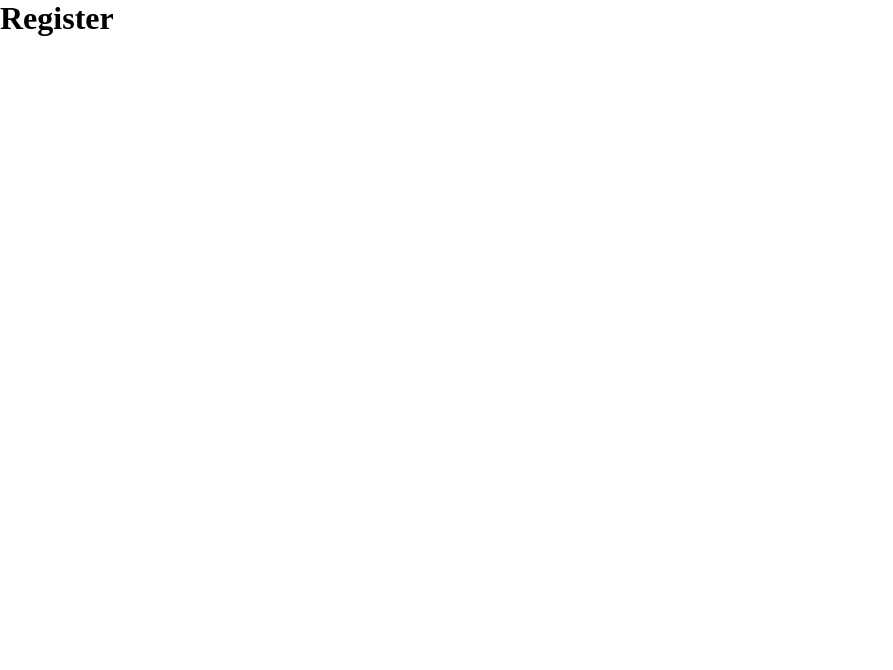
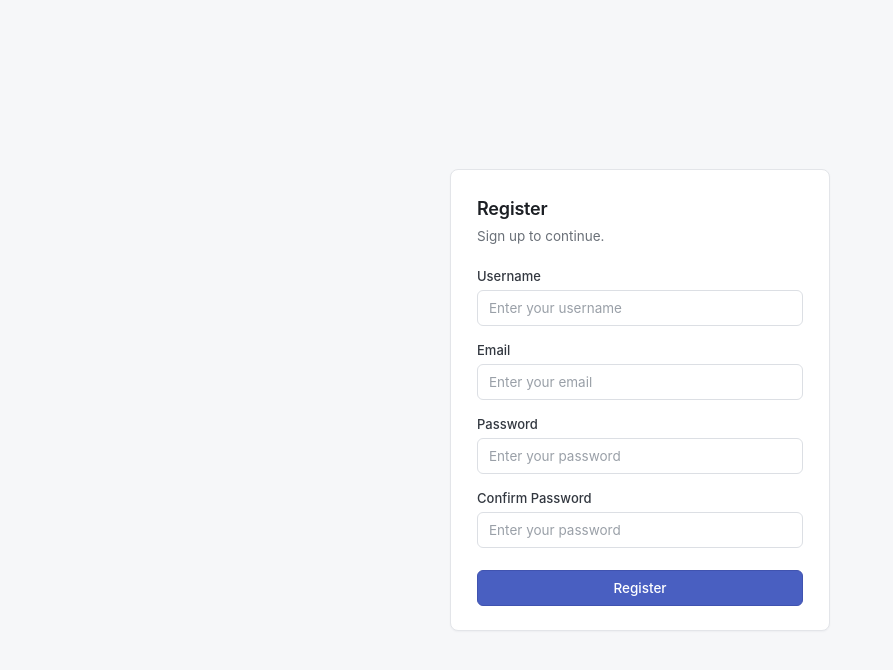
Before and after one commit to adeeltahirdev/MiniProjectManager, a React (Vite) app: page /register in a window 1280 px wide. Shown: the top 670 px of the page, without its empty margins (0-893 px from the left). Built offline with nearby package versions, Linux system fonts and the light colour scheme.

Commit message:
Created registration page and handled form submission on the page

```diff
--- a/src/pages/Register.jsx
+++ b/src/pages/Register.jsx
@@ -1,7 +1,113 @@
+import { useState } from "react";
+import { useAuth } from "../context/AuthContext";
+import { useNavigate } from "react-router-dom";
 
 function Register() {
+
+    const {loading, register} = useAuth()
+
+    const [email, setEmail] = useState('')
+    const [password, setPassword] = useState('')
+    const [confirmPassword, setConfirmPassword] = useState('')
+    const [username, setUsername] = useState('')
+    const [error, setError] = useState('')
+
+    const navigate = useNavigate()
+
+    async function handleSubmit(e) {
+        e.preventDefault()
+
+        setError('')
+
+        if (email.trim() === '') {
+            setError('Email is required!')
+            return
+        }
+        else if (username.trim() === '') {
+            setError('Username is required')
+            return
+        }
+        else if (password.trim() === '') {
+            setError('Password is required')
+            return
+        }
+        else if (confirmPassword.trim() === '') {
+            setError('Confirming your password is required')
+            return
+        }
+
+        if (password !== confirmPassword) {
+            setError('Passwords don\'t match')
+            return
+        }
+
+        const result = await register(username, email, password)
+
+        if (!result.success) {
+            setError(result.message)
+            return
+        }
+
+        navigate('/dashboard')
+    }
+
     return(
-        <h1>Register</h1>
+        <div className="container">
+            <form className="login-form" onSubmit={handleSubmit}>
+                <h2>Register</h2>
+                <p>Sign up to continue.</p>
+
+                <div className="form-group">
+                    <label htmlFor="username">Username</label>
+                    <input
+                        id="username"
+                        type="text"
+                        placeholder="Enter your username"
+                        value={username}
+                        onChange={(e) => setUsername(e.target.value)}
+                    />
+                </div>
+
+                <div className="form-group">
+                    <label htmlFor="email">Email</label>
+                    <input
+                        id="email"
+                        type="email"
+                        placeholder="Enter your email"
+                        value={email}
+                        onChange={(e) => setEmail(e.target.value)}
+                    />
+                </div>
+
+                <div className="form-group">
+                    <label htmlFor="password">Password</label>
+                    <input
+                        id="password"
+                        type="password"
+                        placeholder="Enter your password"
+                        value={password}
+                        onChange={(e) => setPassword(e.target.value)}
+                    />
+                </div>
+
+                <div className="form-group">
+                    <label htmlFor="confirm-password">Confirm Password</label>
+                    <input
+                        id="confirm-password"
+                        type="password"
+                        placeholder="Enter your password"
+                        value={confirmPassword}
+                        onChange={(e) => setConfirmPassword(e.target.value)}
+                    />
+                </div>
+
+                {error && <p className="error-message">{error}</p>}
+
+                <button type="submit" disabled={loading}>
+                    {loading ? 'Creating Account ...' : 'Register'}
+                </button>
+            </form>
+        </div>
     );
 }
 
```
